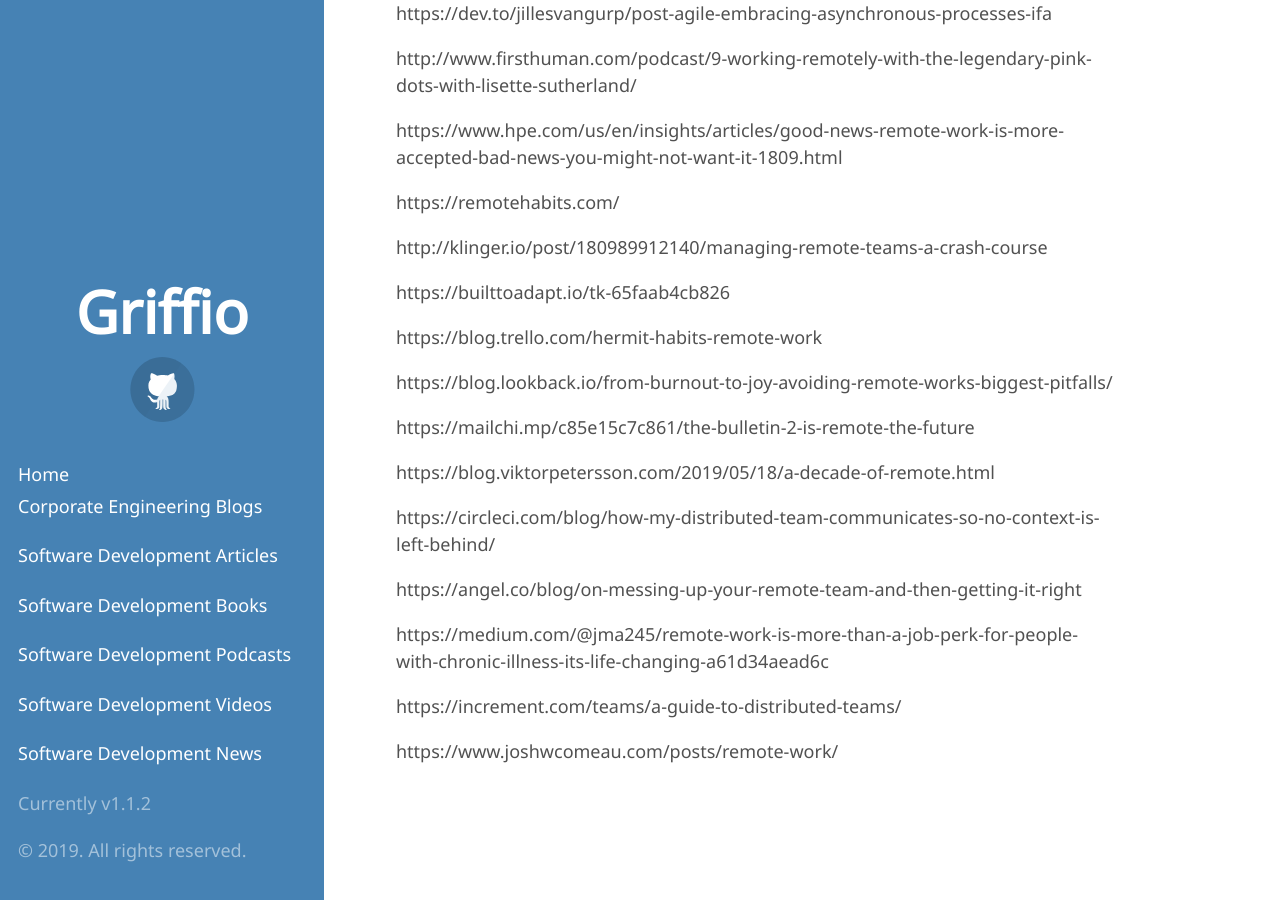
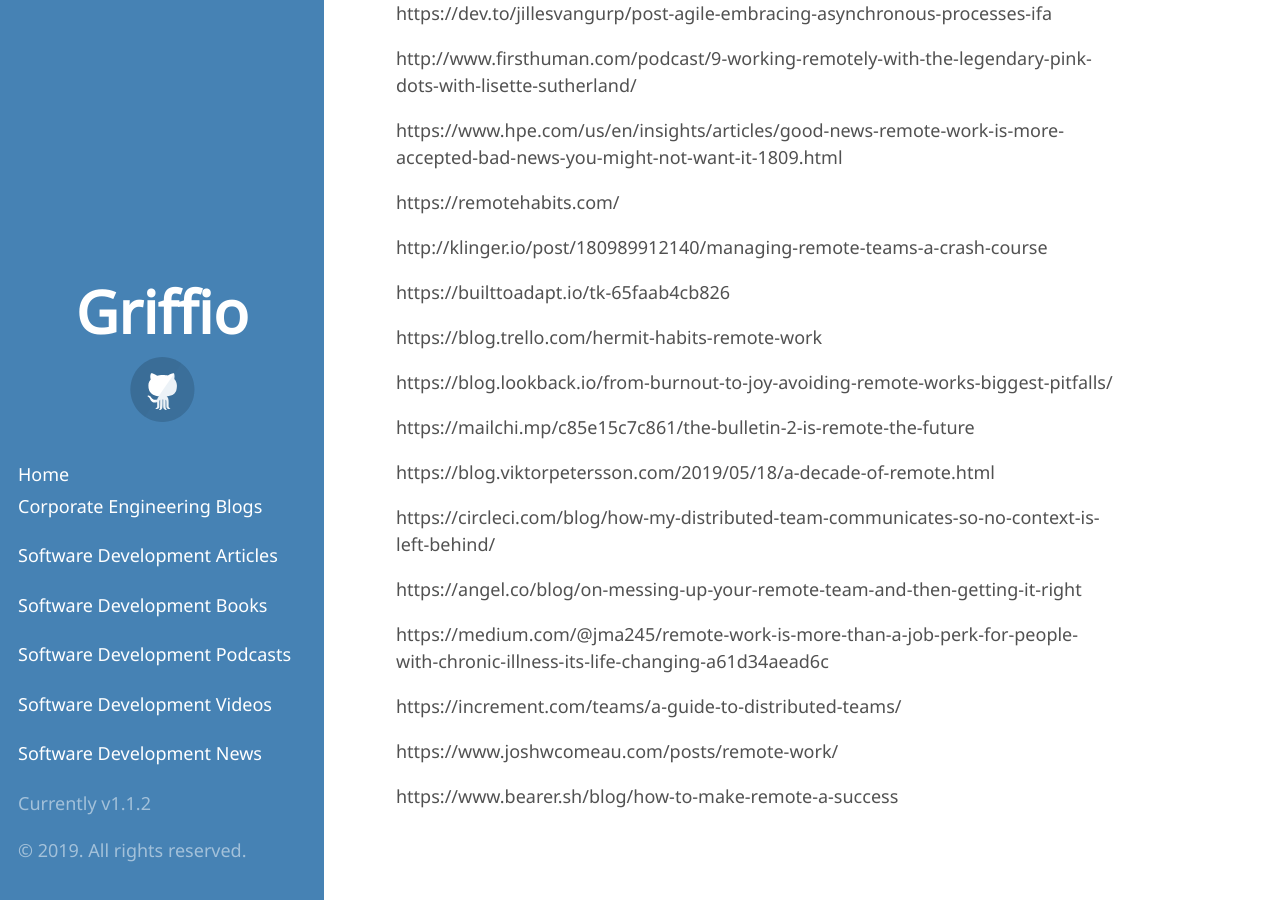
Before and after one commit to griffio/griffio.github.io, a Jekyll site: the page built from distributed_and_remote.md, in a window 1280 px wide and 900 px high, scrolled down 7992 px. Built offline with Jekyll 4.4.1, drawn with Linux system fonts in a browser that asks for light colours; some web fonts are replaced; our own code applies the rules of GitHub Pages for plain Markdown files; some of the changed lines change nothing that is shown.

Commit message:
Update distributed_and_remote.md

```diff
--- a/distributed_and_remote.md
+++ b/distributed_and_remote.md
@@ -325,3 +325,5 @@
 https://increment.com/teams/a-guide-to-distributed-teams/
 
 https://www.joshwcomeau.com/posts/remote-work/
+
+https://www.bearer.sh/blog/how-to-make-remote-a-success
```
